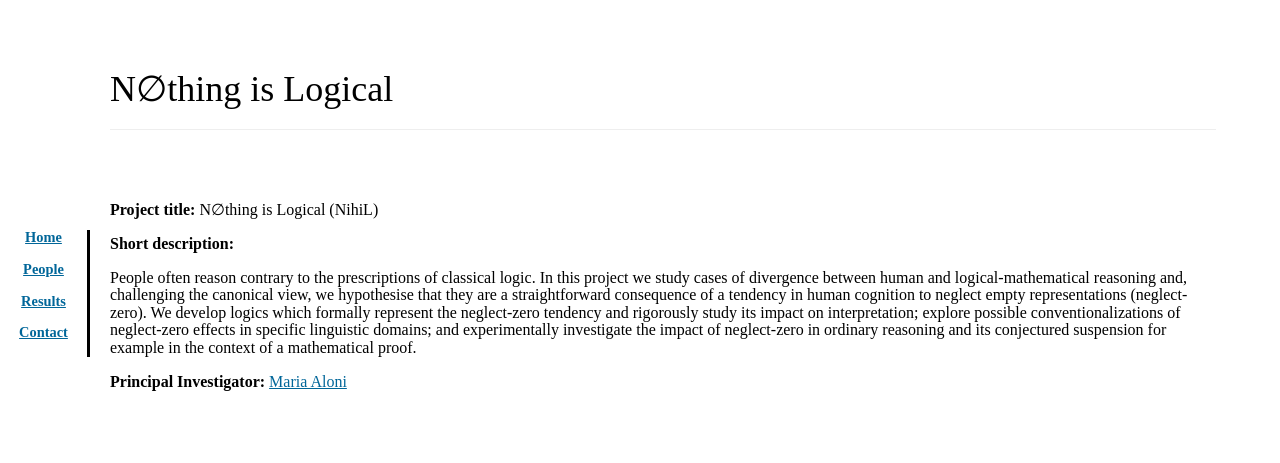
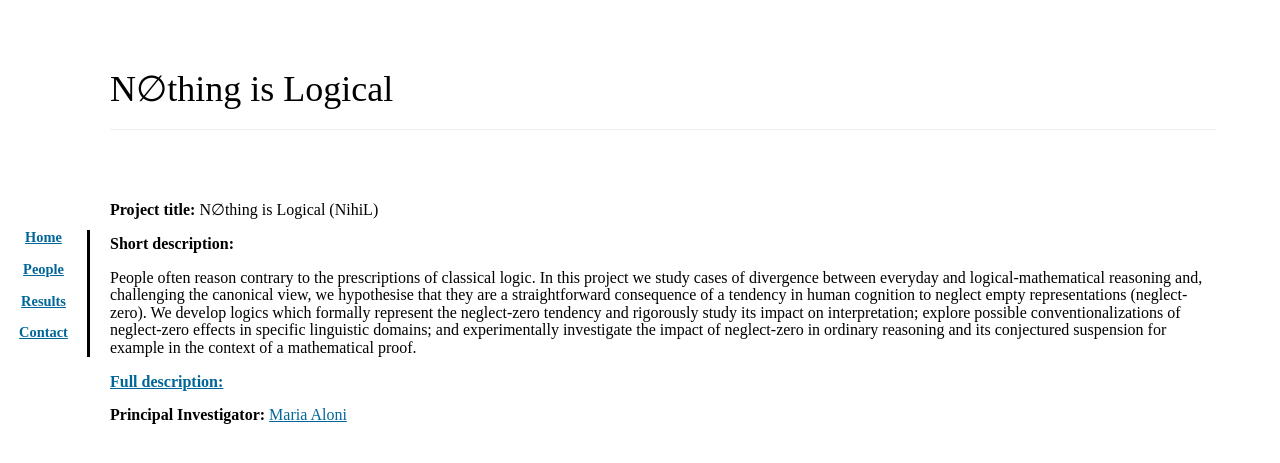
Before and after one commit to rednaw/site, a Jekyll site: the page built from content/Nihil/index.md, in a window 1280 px wide. Shown: the top 463 px of the page. Built offline with Jekyll 4.4.1, drawn with Linux system fonts in a browser that asks for light colours; some web fonts are replaced.

Commit message:
Update index.md

```diff
--- a/content/Nihil/index.md
+++ b/content/Nihil/index.md
@@ -8,7 +8,9 @@ permalink: ./Nihil
 
 **Short description:**
 
-  People often reason contrary to the prescriptions of classical logic. In this project we study cases of divergence between human and logical-mathematical reasoning  and, challenging the canonical view, we hypothesise that they are a straightforward consequence of a tendency in human cognition to neglect empty representations (neglect-zero). We develop logics which formally represent the neglect-zero tendency and rigorously study its impact on interpretation; explore possible conventionalizations of neglect-zero effects in specific linguistic domains; and experimentally investigate the impact of neglect-zero in ordinary reasoning and its conjectured suspension for example in the context of a mathematical proof.
+  People often reason contrary to the prescriptions of classical logic. In this project we study cases of divergence between everyday and logical-mathematical reasoning  and, challenging the canonical view, we hypothesise that they are a straightforward consequence of a tendency in human cognition to neglect empty representations (neglect-zero). We develop logics which formally represent the neglect-zero tendency and rigorously study its impact on interpretation; explore possible conventionalizations of neglect-zero effects in specific linguistic domains; and experimentally investigate the impact of neglect-zero in ordinary reasoning and its conjectured suspension for example in the context of a mathematical proof.
+
+**[Full description:](https://www.marialoni.org/resources/AloniOpenC2022FullProposal.pdf)**
 
 **Principal Investigator:**
 [Maria Aloni](https://www.marialoni.org)
```
